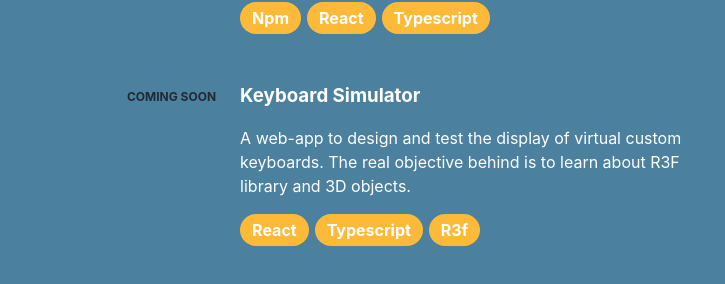
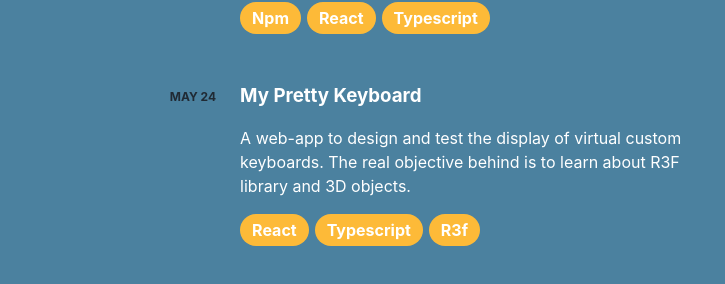
Before and after one commit to balzacbdmt/portfolio-2024, a React (Vite) app: page / in a window 1280 px wide. Shown: the part 2266-2550 px from the top of the page, without its empty margins (489-1214 px from the left). Built offline with nearby package versions, Linux system fonts and the light colour scheme; some icons are missing.

Commit message:
update my pretty keyboard desc

```diff
--- a/src/constants/data.ts
+++ b/src/constants/data.ts
@@ -55,9 +55,10 @@ export const projects: Project[] = [
   },
   {
     id: 2,
-    date: "Coming soon",
-    title: "Keyboard Simulator",
+    date: "May 24",
+    title: "My Pretty Keyboard",
     description: "A web-app to design and test the display of virtual custom keyboards. The real objective behind is to learn about R3F library and 3D objects.",
     skills: ["react", "typescript", "r3f"],
+    url: "https://my-pretty-keyboard-2pdo820gh-balzacs-projects.vercel.app/",
   },
 ];
```
